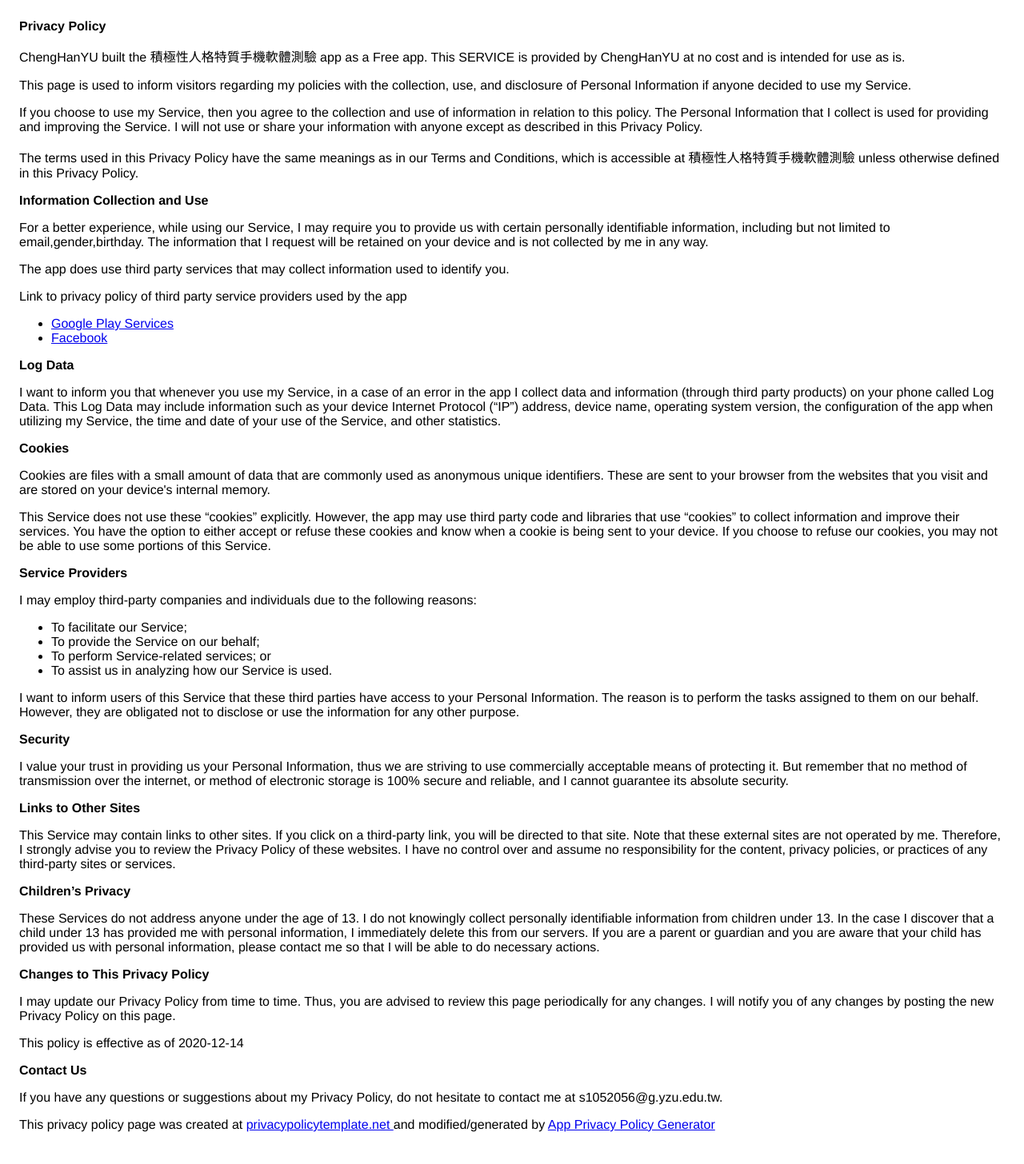
After one commit to yuwaylan/macWWW, a PHP site: page /private/index.html in a window 1280 px wide. The commit adds this page. Shown: the whole page at 80% size. Run offline with PHP 8.4, Linux system fonts and the light colour scheme.

```diff
--- a/hdbif.php
+++ b/hdbif.php
@@ -31,6 +31,12 @@ $connect->close();
 }
 
 session_start();
+
+if(isset($_GET["ud"])){
+    $_SESSION['ud'] = $ud;
+}
+
+
 // echo "esddion  :".$_SESSION['page'];
 
 if(isset($_SESSION['page'])&& $_SESSION['page']==1){
--- /dev/null
+++ b/private/index.html
@@ -0,0 +1,109 @@
+<!DOCTYPE html>
+    <html>
+    <head>
+      <meta charset='utf-8'>
+      <meta name='viewport' content='width=device-width'>
+      <title>Privacy Policy</title>
+      <style> body { font-family: 'Helvetica Neue', Helvetica, Arial, sans-serif; padding:1em; } </style>
+    </head>
+    <body>
+    <strong>Privacy Policy</strong> <p>
+                  ChengHanYU built the 積極性人格特質手機軟體測驗 app as
+                  a Free app. This SERVICE is provided by
+                  ChengHanYU at no cost and is intended for use as
+                  is.
+                </p> <p>
+                  This page is used to inform visitors regarding my
+                  policies with the collection, use, and disclosure of Personal
+                  Information if anyone decided to use my Service.
+                </p> <p>
+                  If you choose to use my Service, then you agree to
+                  the collection and use of information in relation to this
+                  policy. The Personal Information that I collect is
+                  used for providing and improving the Service. I will not use or share your information with
+                  anyone except as described in this Privacy Policy.
+                </p> <p>
+                  The terms used in this Privacy Policy have the same meanings
+                  as in our Terms and Conditions, which is accessible at
+                  積極性人格特質手機軟體測驗 unless otherwise defined in this Privacy Policy.
+                </p> <p><strong>Information Collection and Use</strong></p> <p>
+                  For a better experience, while using our Service, I
+                  may require you to provide us with certain personally
+                  identifiable information, including but not limited to email,gender,birthday. The information that
+                  I request will be retained on your device and is not collected by me in any way.
+                </p> <div><p>
+                    The app does use third party services that may collect
+                    information used to identify you.
+                  </p> <p>
+                    Link to privacy policy of third party service providers used
+                    by the app
+                  </p> <ul><li><a href="https://www.google.com/policies/privacy/" target="_blank" rel="noopener noreferrer">Google Play Services</a></li><!----><!----><!----><li><a href="https://www.facebook.com/about/privacy/update/printable" target="_blank" rel="noopener noreferrer">Facebook</a></li><!----><!----><!----><!----><!----><!----><!----><!----><!----><!----><!----><!----><!----><!----><!----><!----><!----><!----><!----><!----></ul></div> <p><strong>Log Data</strong></p> <p>
+                  I want to inform you that whenever you
+                  use my Service, in a case of an error in the app
+                  I collect data and information (through third party
+                  products) on your phone called Log Data. This Log Data may
+                  include information such as your device Internet Protocol
+                  (“IP”) address, device name, operating system version, the
+                  configuration of the app when utilizing my Service,
+                  the time and date of your use of the Service, and other
+                  statistics.
+                </p> <p><strong>Cookies</strong></p> <p>
+                  Cookies are files with a small amount of data that are
+                  commonly used as anonymous unique identifiers. These are sent
+                  to your browser from the websites that you visit and are
+                  stored on your device's internal memory.
+                </p> <p>
+                  This Service does not use these “cookies” explicitly. However,
+                  the app may use third party code and libraries that use
+                  “cookies” to collect information and improve their services.
+                  You have the option to either accept or refuse these cookies
+                  and know when a cookie is being sent to your device. If you
+                  choose to refuse our cookies, you may not be able to use some
+                  portions of this Service.
+                </p> <p><strong>Service Providers</strong></p> <p>
+                  I may employ third-party companies and
+                  individuals due to the following reasons:
+                </p> <ul><li>To facilitate our Service;</li> <li>To provide the Service on our behalf;</li> <li>To perform Service-related services; or</li> <li>To assist us in analyzing how our Service is used.</li></ul> <p>
+                  I want to inform users of this Service
+                  that these third parties have access to your Personal
+                  Information. The reason is to perform the tasks assigned to
+                  them on our behalf. However, they are obligated not to
+                  disclose or use the information for any other purpose.
+                </p> <p><strong>Security</strong></p> <p>
+                  I value your trust in providing us your
+                  Personal Information, thus we are striving to use commercially
+                  acceptable means of protecting it. But remember that no method
+                  of transmission over the internet, or method of electronic
+                  storage is 100% secure and reliable, and I cannot
+                  guarantee its absolute security.
+                </p> <p><strong>Links to Other Sites</strong></p> <p>
+                  This Service may contain links to other sites. If you click on
+                  a third-party link, you will be directed to that site. Note
+                  that these external sites are not operated by me.
+                  Therefore, I strongly advise you to review the
+                  Privacy Policy of these websites. I have
+                  no control over and assume no responsibility for the content,
+                  privacy policies, or practices of any third-party sites or
+                  services.
+                </p> <p><strong>Children’s Privacy</strong></p> <p>
+                  These Services do not address anyone under the age of 13.
+                  I do not knowingly collect personally
+                  identifiable information from children under 13. In the case
+                  I discover that a child under 13 has provided
+                  me with personal information, I immediately
+                  delete this from our servers. If you are a parent or guardian
+                  and you are aware that your child has provided us with
+                  personal information, please contact me so that
+                  I will be able to do necessary actions.
+                </p> <p><strong>Changes to This Privacy Policy</strong></p> <p>
+                  I may update our Privacy Policy from
+                  time to time. Thus, you are advised to review this page
+                  periodically for any changes. I will
+                  notify you of any changes by posting the new Privacy Policy on
+                  this page.
+                </p> <p>This policy is effective as of 2020-12-14</p> <p><strong>Contact Us</strong></p> <p>
+                  If you have any questions or suggestions about my
+                  Privacy Policy, do not hesitate to contact me at s1052056@g.yzu.edu.tw.
+                </p> <p>This privacy policy page was created at <a href="https://privacypolicytemplate.net" target="_blank" rel="noopener noreferrer">privacypolicytemplate.net </a>and modified/generated by <a href="https://app-privacy-policy-generator.nisrulz.com/" target="_blank" rel="noopener noreferrer">App Privacy Policy Generator</a></p>
+    </body>
+    </html>
```
Also changed, not shown: hdfif.php (+14 -0 lines), index.php (+11 -0 lines), userinfo.php (+27 -31 lines), usrdata.php (+160 -1 lines).
